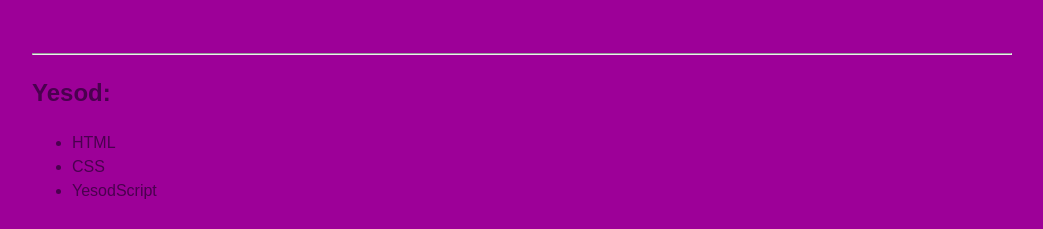
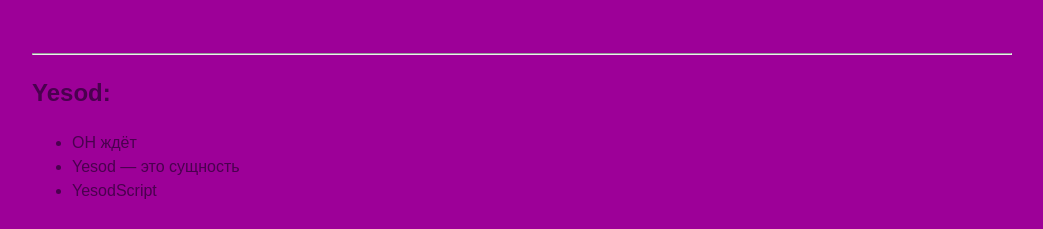
Before and after one commit to idontseehim/idontseehim.github.io, a plain HTML site: page index.html in a window 1280 px wide. Shown: the part 1560-1789 px from the top of the page, without its empty margins (118-1161 px from the left). Drawn offline with Linux system fonts and the light colour scheme.

Commit message:
Update ye so so

```diff
--- a/index.html
+++ b/index.html
@@ -15,8 +15,8 @@
         <section>
             <h2>Yesod:</h2>
             <ul>
-                <li>HTML</li>
-                <li>CSS</li>
+                <li>ОН ждёт</li>
+                <li>Yesod — это сущность</li>
                 <li>YesodScript</li>
             </ul>
         </section>
```
